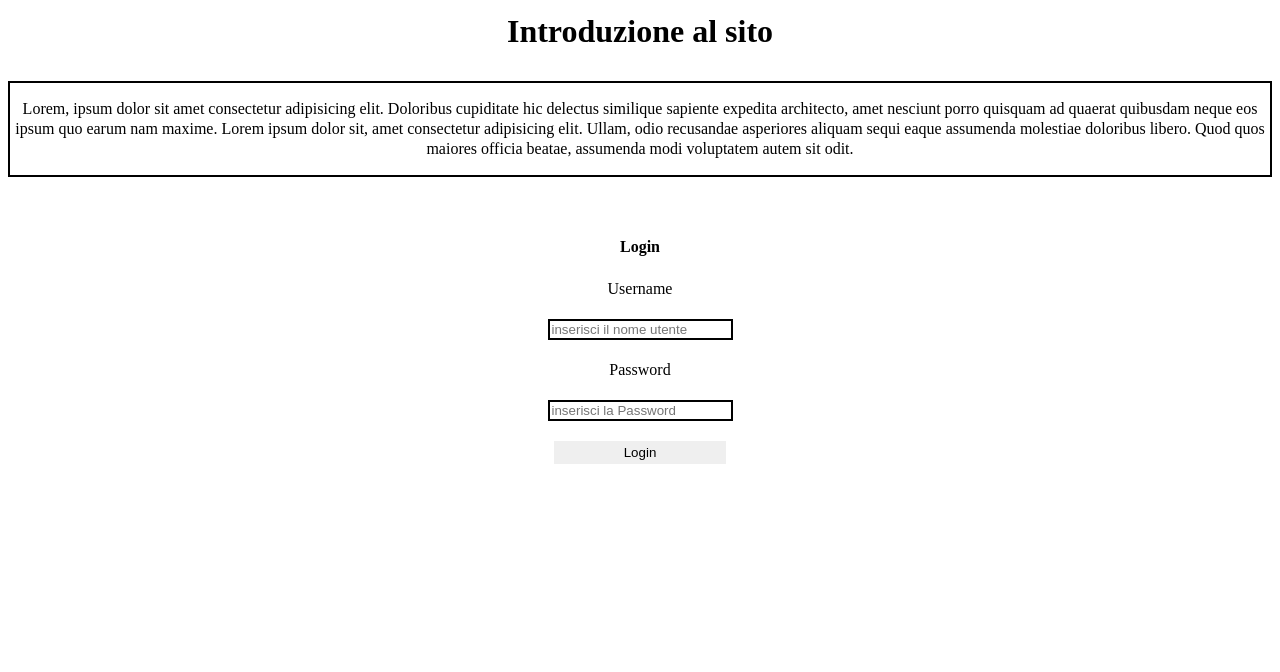
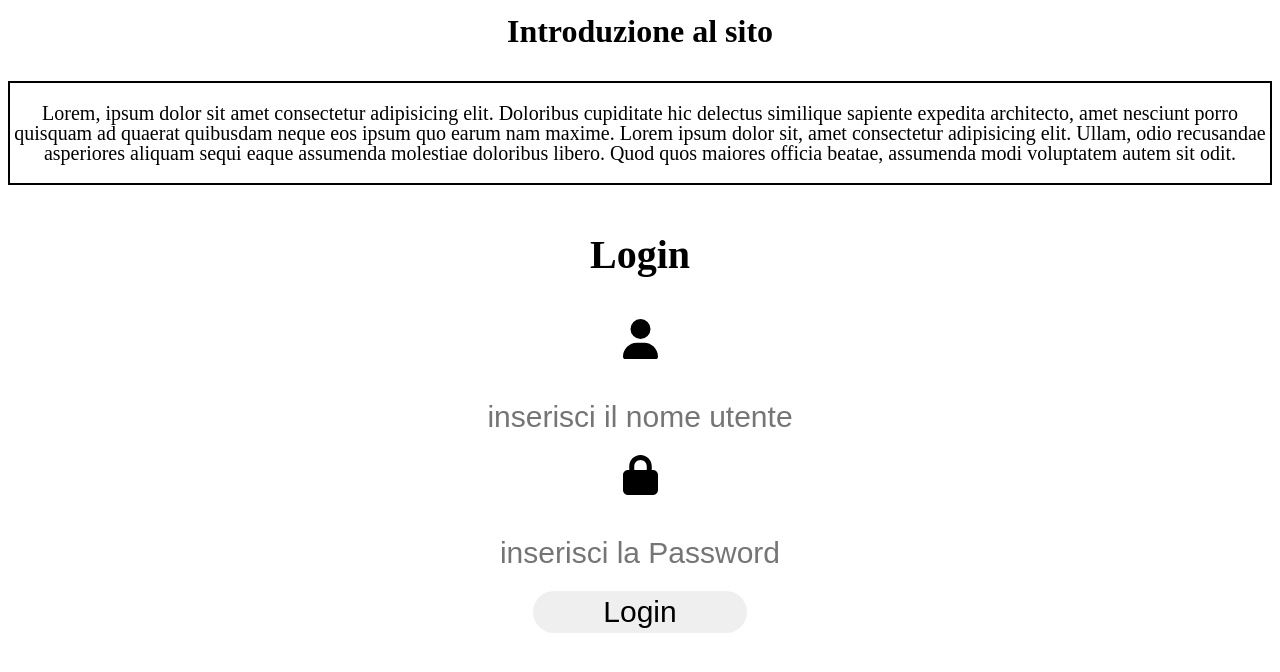
Before and after one commit to geraldgold2016/AgileTraining, an Angular app in the folder AgileTrainingFe/: page /login in a window 1280 px wide. Shown: the top 672 px of the page. Built offline with nearby package versions, Linux system fonts and the light colour scheme.

Commit message:
progetto aggiornato con login

```diff
--- a/AgileTrainingFe/package.json
+++ b/AgileTrainingFe/package.json
@@ -18,6 +18,9 @@
     "@angular/platform-browser": "^18.0.0",
     "@angular/platform-browser-dynamic": "^18.0.0",
     "@angular/router": "^18.0.0",
+    "@fortawesome/angular-fontawesome": "^0.15.0",
+    "@fortawesome/fontawesome-svg-core": "^6.5.2",
+    "@fortawesome/free-solid-svg-icons": "^6.5.2",
     "rxjs": "~7.8.0",
     "tslib": "^2.3.0",
     "zone.js": "~0.14.3"
--- a/AgileTrainingFe/src/app/components/login/login.component.css
+++ b/AgileTrainingFe/src/app/components/login/login.component.css
@@ -1,39 +1,153 @@
-.container{
+.container {
   text-align: center;
   line-height: 20px;
-    margin:0 auto
+  margin: 0 auto;
 }
 
-.intro{
+.intro {
   margin-bottom: 40px;
 }
 
-.loremP{
-    border:solid black 2px;
+.loremP {
+  border: solid black 2px;
   margin-bottom: 60px;
 }
 
-.userInp{
+.userInp {
   border: solid 2px;
   margin: 20px;
 }
-.passInp{
+.passInp {
   border: solid 2px;
   margin: 20px;
-
 }
 
-.btnLogin{
+.btnLogin {
   border: none;
   padding: 4px 70px;
 }
 
-.btnLogin:hover{
+.btnLogin:hover {
   color: white;
   background-color: #2d9bf0;
+}
+
+.passIcon{
+    display:none
+}
+.userIcon{
+    display: none;
+}
+
+
+
+@media (max-width: 431px) {
+  .loremP {
+   font-size: 20px;
+  }
+
+  .container {
+    text-align: center;
+    line-height: 20px;
+    margin: 0 auto;
+  }
+
+  .intro {
+    margin-bottom: 40px;
+  }
+
+  .Login {
+    font-size: 40px;
+  }
+  .userInp {
+    border: none;
+    margin: 20px;
+    font-size: 30px;
+    text-align: center;
+  }
+  .passInp {
+    border: none;
+    margin: 20px;
+    font-size: 30px;
+    text-align: center;
+  }
+
+  .btnLogin {
+    border: none;
+    padding: 4px 70px;
+    border-radius: 50px;
+    font-size:30px ;
 
   }
 
-@media{
+  .btnLogin:hover {
+    color: white;
+    background-color: #2d9bf0;
+  }
+
+  .lblUser {
+    display: none;
+  }
+  .lblPass {
+    display: none;
+  }
+
+  .passIcon{display:block;}
+  .userIcon{display: block;}
+}
+
+@media(orientation:landscape){
+    .loremP {
+        margin: ;
+        font-size: 20px;
+       }
+
+       .container {
+         text-align: center;
+         line-height: 20px;
+         margin: 0 auto;
+       }
+
+       .intro {
+         margin-bottom: 40px;
+       }
+
+       .Login {
+         font-size: 40px;
+       }
+       .userInp {
+         border: none;
+         margin: 20px;
+         font-size: 30px;
+         text-align: center;
+       }
+       .passInp {
+         border: none;
+         margin: 20px;
+         font-size: 30px;
+         text-align: center;
+       }
+
+       .btnLogin {
+         border: none;
+         padding: 4px 70px;
+         border-radius: 50px;
+         font-size:30px ;
 
        }
+
+       .btnLogin:hover {
+         color: white;
+         background-color: #2d9bf0;
+       }
+
+       .lblUser {
+         display: none;
+       }
+       .lblPass {
+         display: none;
+       }
+
+       .passIcon{display:block;}
+       .userIcon{display: block;}
+}
--- a/AgileTrainingFe/src/app/components/login/login.component.html
+++ b/AgileTrainingFe/src/app/components/login/login.component.html
@@ -6,11 +6,13 @@
 
     <div class="Login">
         <h4>Login</h4>
-    <label for="">Username</label><br>
+        <fa-icon class="userIcon" [icon]="['fas', 'user']"></fa-icon><label for="" class="lblUser">Username</label><br>
     <input class="userInp" type="text" placeholder="inserisci il nome utente"><br>
-    <label>Password</label><br>
+
+    <fa-icon class="passIcon" [icon]="['fas', 'lock']"></fa-icon><label class="lblPass">Password</label><br>
     <input type="password" class="passInp" placeholder="inserisci la Password"><br>
     <button class="btnLogin">Login</button>
+
 
     </div>
 
--- a/AgileTrainingFe/src/app/components/login/login.component.ts
+++ b/AgileTrainingFe/src/app/components/login/login.component.ts
@@ -1,12 +1,17 @@
 import { Component } from '@angular/core';
+import { FontAwesomeModule ,FaIconLibrary} from '@fortawesome/angular-fontawesome';
+
+import { fas } from '@fortawesome/free-solid-svg-icons';
 
 @Component({
   selector: 'app-login',
   standalone: true,
-  imports: [],
+  imports: [FontAwesomeModule,],
   templateUrl: './login.component.html',
   styleUrl: './login.component.css'
 })
 export class LoginComponent {
+  constructor(library: FaIconLibrary) {
 
-}
+    library.addIconPacks(fas);
+}}
--- a/AgileTrainingFe/src/app/components/sessione/sessione.component.css
+++ b/AgileTrainingFe/src/app/components/sessione/sessione.component.css
@@ -0,0 +1,3 @@
+.btnLogin{
+    background-color: #2d9bf0;
+}
--- a/AgileTrainingFe/src/app/components/sessione/sessione.component.html
+++ b/AgileTrainingFe/src/app/components/sessione/sessione.component.html
@@ -1 +1,2 @@
-<p>sessione works!</p>
+<h2 class="heading">Sessione scaduta, autenticati di nuovo</h2><br>
+<button class="btnLogin">Torna alla Login</button>
```
Also changed, not shown: 1 other file (tests, documents, lock files or other folders). Lines whose indentation alone changed are shown as unchanged.
